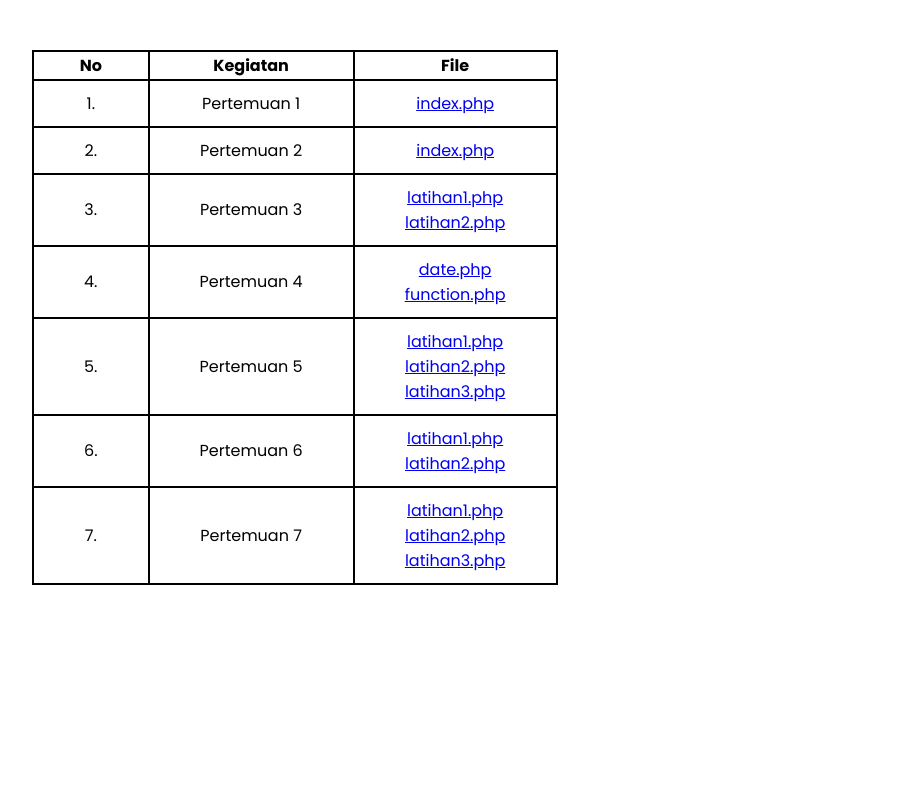
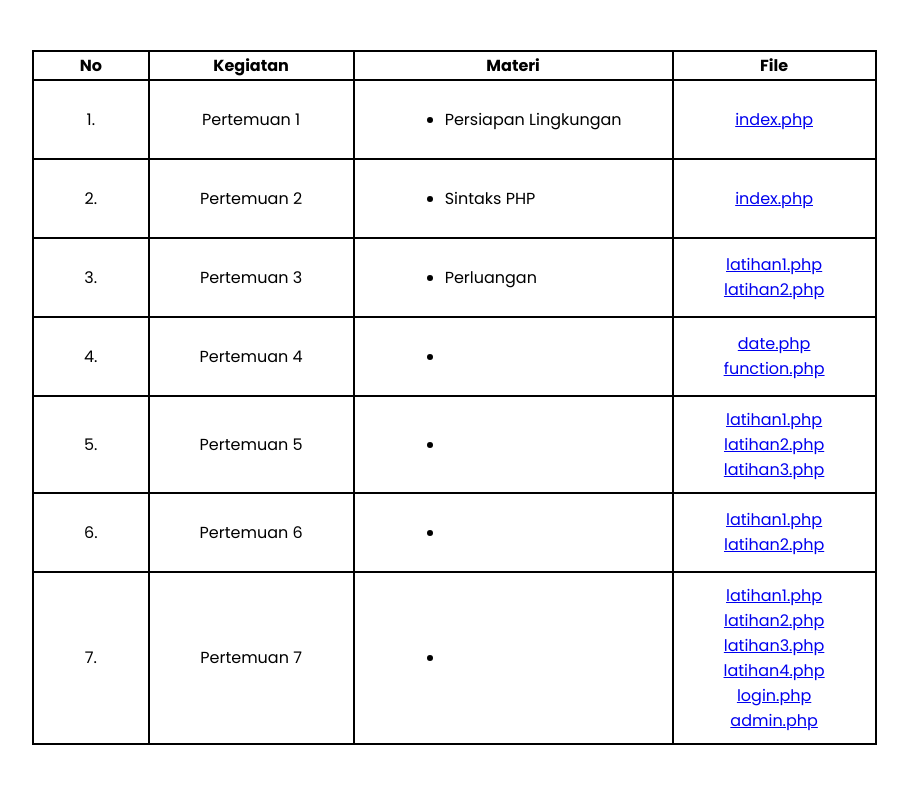
Before and after one commit to hanifwihananto/phpdasar, a PHP site: page / in a window 1280 px wide. Shown: the part 140-935 px from the top of the page, without its empty margins (18-926 px from the left). Before the commit the page ends 725 px from the top, so only its background shows below. Run offline with PHP 8.4, Linux system fonts and the light colour scheme; some libraries are stand-ins or nearby versions.

Commit message:
update UI

```diff
--- a/index.php
+++ b/index.php
@@ -40,6 +40,10 @@
             padding: 10px 50px;
             text-align: center;
         }
+
+        ul {
+            text-align: left;
+        }
     </style>
 </head>
 
@@ -56,24 +60,40 @@
             <tr>
                 <th>No</th>
                 <th>Kegiatan</th>
+                <th>Materi</th>
                 <th>File</th>
             </tr>
 
             <tr>
                 <td>1.</td>
                 <td>Pertemuan 1</td>
+                <td>
+                    <ul>
+                        <li>Persiapan Lingkungan</li>
+                    </ul>
+                </td>
                 <td><a target="_blank" href="pertemuan1/index.php">index.php</a></td>
             </tr>
 
             <tr>
                 <td>2.</td>
                 <td>Pertemuan 2</td>
+                <td>
+                    <ul>
+                        <li>Sintaks PHP</li>
+                    </ul>
+                </td>
                 <td><a target="_blank" href="pertemuan2/index.php">index.php</a></td>
             </tr>
 
             <tr>
                 <td>3.</td>
                 <td>Pertemuan 3</td>
+                <td>
+                    <ul>
+                        <li>Perluangan</li>
+                    </ul>
+                </td>
                 <td>
                     <a target="_blank" href="pertemuan3/latihan1.php">latihan1.php</a><br>
                     <a target="_blank" href="pertemuan3/latihan2.php">latihan2.php</a>
@@ -84,6 +104,11 @@
                 <td>4.</td>
                 <td>Pertemuan 4</td>
                 <td>
+                    <ul>
+                        <li></li>
+                    </ul>
+                </td>
+                <td>
                     <a target="_blank" href="pertemuan4/date.php">date.php</a><br>
                     <a target="_blank" href="pertemuan4/function.php">function.php</a>
                 </td>
@@ -92,6 +117,11 @@
             <tr>
                 <td>5.</td>
                 <td>Pertemuan 5</td>
+                <td>
+                    <ul>
+                        <li></li>
+                    </ul>
+                </td>
                 <td>
                     <a target="_blank" href="pertemuan5/latihan1.php">latihan1.php</a><br>
                     <a target="_blank" href="pertemuan5/latihan2.php">latihan2.php</a><br>
@@ -103,6 +133,11 @@
                 <td>6.</td>
                 <td>Pertemuan 6</td>
                 <td>
+                    <ul>
+                        <li></li>
+                    </ul>
+                </td>
+                <td>
                     <a target="_blank" href="pertemuan6/latihan1.php">latihan1.php</a><br>
                     <a target="_blank" href="pertemuan6/latihan2.php">latihan2.php</a><br>
                 </td>
@@ -112,9 +147,18 @@
                 <td>7.</td>
                 <td>Pertemuan 7</td>
                 <td>
+                    <ul>
+                        <li></li>
+                    </ul>
+                </td>
+                <td>
                     <a target="_blank" href="pertemuan7/latihan1.php">latihan1.php</a><br>
                     <a target="_blank" href="pertemuan7/latihan2.php">latihan2.php</a><br>
-                    <a target="_blank" href="pertemuan7/latihan3.php">latihan3.php</a>
+                    <a target="_blank" href="pertemuan7/latihan3.php">latihan3.php</a><br>
+                    <a target="_blank" href="pertemuan7/latihan4.php">latihan4.php</a><br>
+                    <a target="_blank" href="pertemuan7/login/login.php">login.php</a><br>
+                    <a target="_blank" href="pertemuan7/login/admin.php">admin.php</a>
+
                 </td>
             </tr>
 
```
